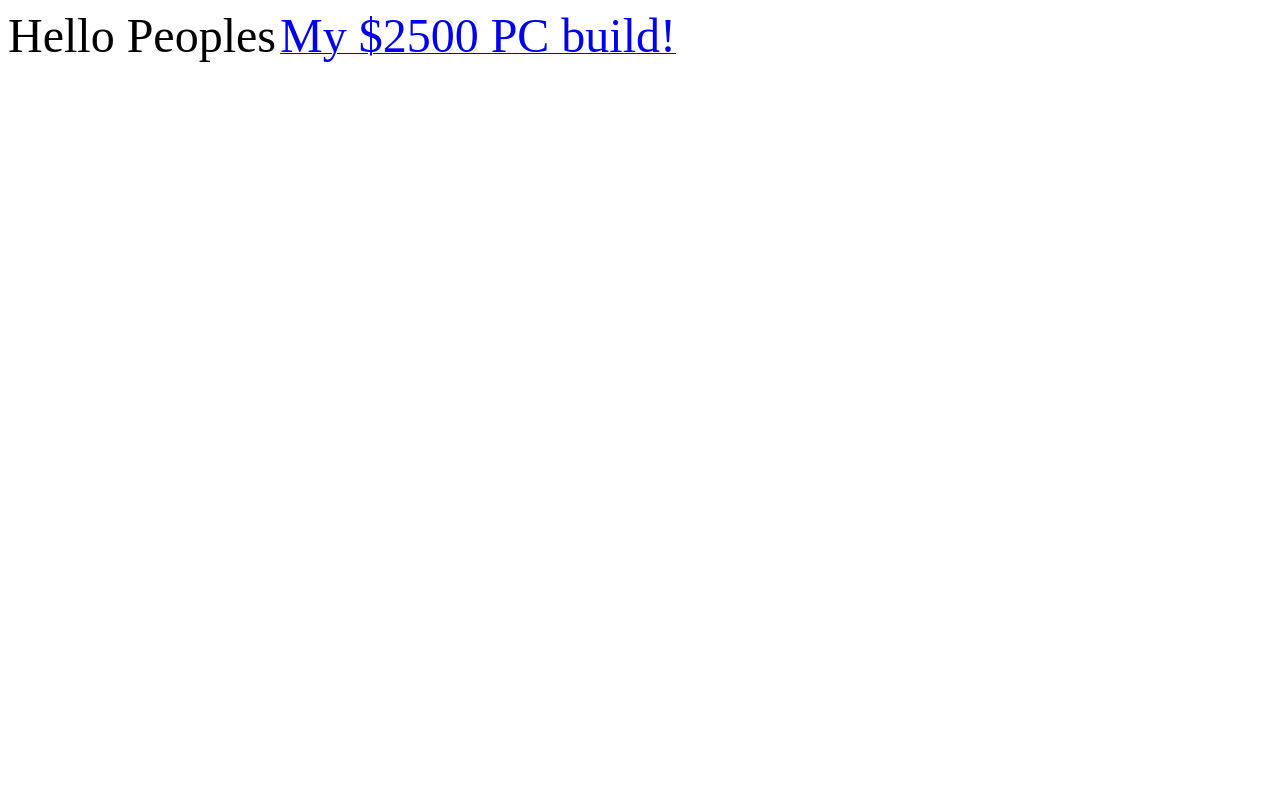
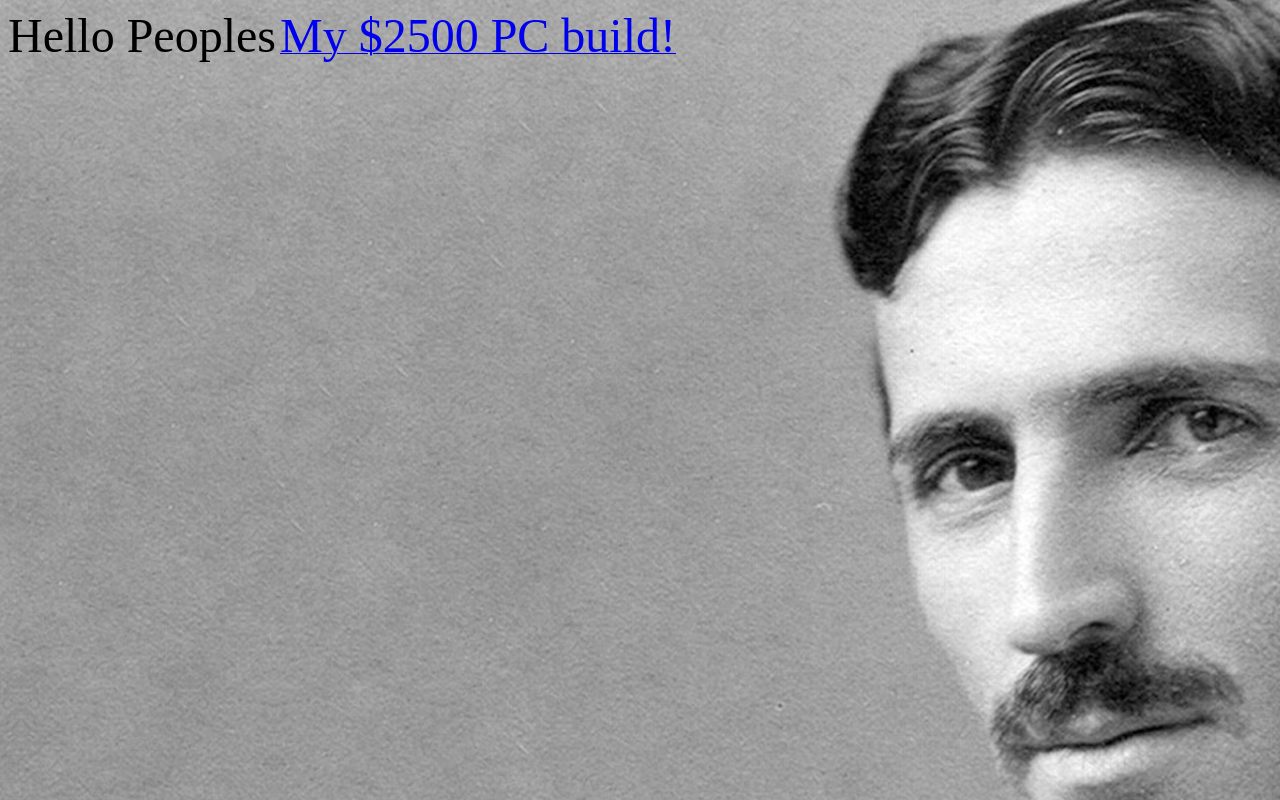
Before and after one commit to 42silasweis/42silasweis.github.io, a plain HTML site: page index.html in a window 1280 px wide. Drawn offline with Linux system fonts and the light colour scheme.

Commit message:
Update index.html

```diff
--- a/index.html
+++ b/index.html
@@ -7,4 +7,4 @@
 
 <html>
 <body
-      background="img/nikola_tesla.jpg">
+      background="img/Nikola-tesla.jpg">
```
